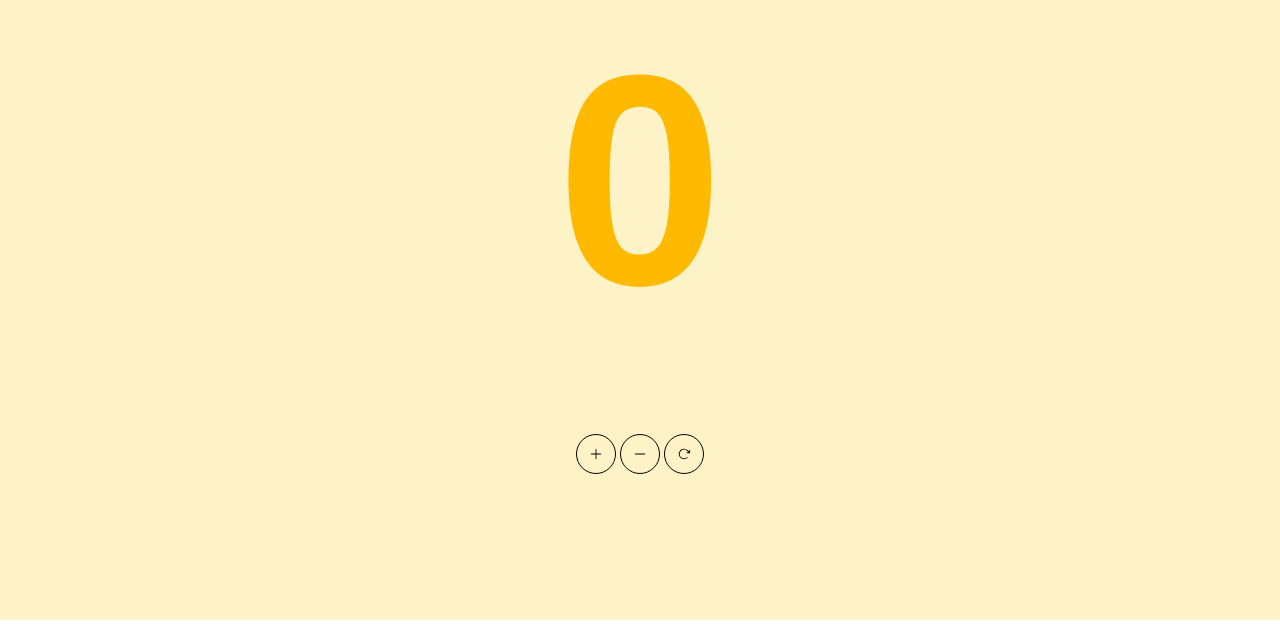
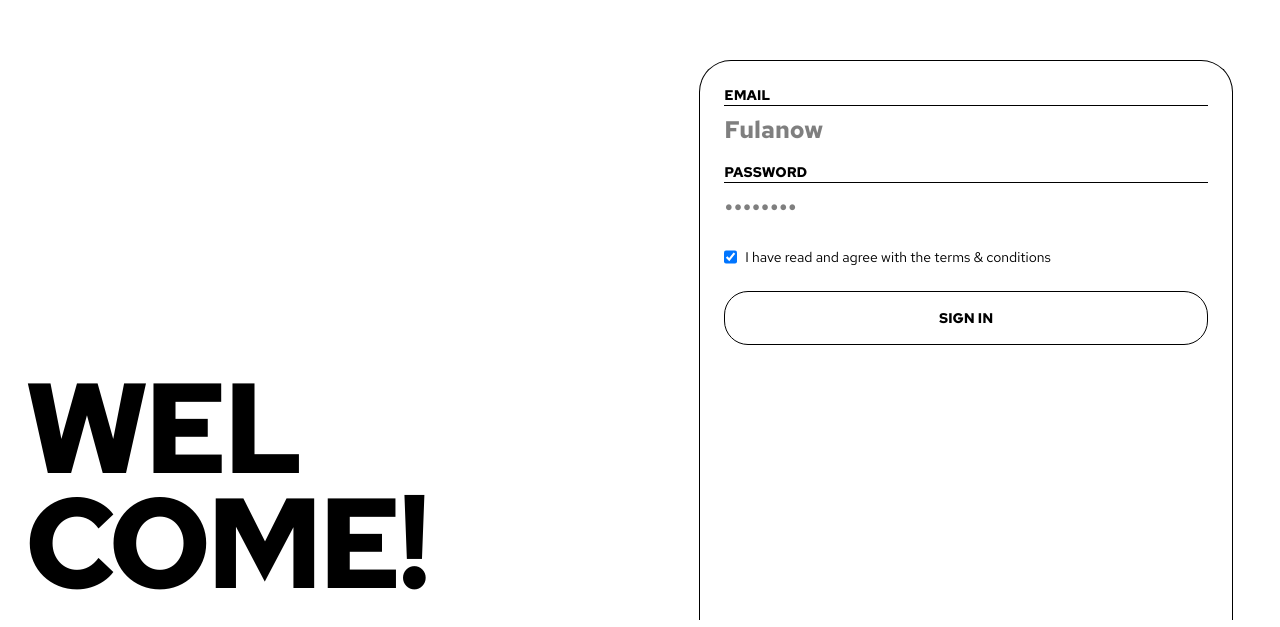
Before and after one commit to al4m-2068/react-tasks, a React (Vite) app: page /sign-in in a window 1280 px wide. Shown: the part 180-807 px from the top of the page. Built offline with nearby package versions, Linux system fonts and the light colour scheme; a web font is replaced by a local one.

Commit message:
Task13: useForm React Hook Form + Initialize real project

```diff
--- a/index.html
+++ b/index.html
@@ -7,7 +7,7 @@
     <title>reacting-tasks</title>
   </head>
   <body>
-    <div id="root" class="h-screen flex items-center justify-center"></div>
+    <div id="root" class="font-rh h-screen flex items-center justify-center"></div>
     <script type="module" src="/src/main.jsx"></script>
   </body>
 </html>
--- a/package.json
+++ b/package.json
@@ -14,9 +14,11 @@
     "@tailwindcss/vite": "^4.3.3",
     "react": "^19.2.8",
     "react-dom": "^19.2.8",
+    "react-hook-form": "^7.89.0",
     "react-router": "^7.18.2",
     "tailwindcss": "^4.3.3",
-    "vite-jsconfig-paths": "^2.0.1"
+    "vite-jsconfig-paths": "^2.0.1",
+    "zustand": "^5.0.15"
   },
   "devDependencies": {
     "@eslint/js": "^10.0.1",
--- a/src/App.jsx
+++ b/src/App.jsx
@@ -8,7 +8,9 @@
 // import { createContext, useState } from "react"
 // import Navbar from "./tasks/task-040926/Navbar"
 // import Profile from "./tasks/task-040926/Profile"
-import CounterApp from "./tasks/NEW_task-100926/CounterApp"
+import { RouterProvider } from "react-router"
+import CounterApp from "./tasks/task-100926/CounterApp"
+import { routes } from "./tasks/N_main-task-300926/router/router"
 
 // 04/09/26 - useContext
 // export const NameContext = createContext('');
@@ -35,8 +37,11 @@ function App() {
         </div>
       </NameContext.Provider> */}
 
-      {/* -----> NEW: 10/09/26 - useReducer <----- */}
-      <CounterApp/>
+      {/* -----> 10/09/26 - useReducer <----- */}
+      {/* <CounterApp/> */}
+
+      {/* -----> NEW: 30/09/26 - React Hook Form <----- */}
+      <RouterProvider router={routes} />
     </>
   )
 }
--- /dev/null
+++ b/src/tasks/N_main-task-300926/data/dataStore.js
@@ -0,0 +1,51 @@
+import { create } from "zustand";
+import { persist } from "zustand/middleware";
+
+const MOCK_USERS = [
+  {
+    id: 1,
+    email: 'fulan@gmail.com',
+    name: 'Fulan',
+    role: 'user',
+    password: '123',
+  },
+];
+
+export const dataStore = create(
+  persist(
+    (set) => ({
+      user: null,
+      error: null,
+
+      login: (email, password) => {
+        // 1. Cari user berdasarkan email saja terlebih dahulu
+        const emailExists = MOCK_USERS.find(u => u.email === email)
+
+        // 2. Jika email tidak terdaftar sama sekali
+        if (!emailExists) {
+          set({ error: 'Akun tidak ditemukan' })
+          return false
+        }
+
+        // 3. Jika email ada, tapi password salah
+        if (emailExists.password !== password) {
+          set({ error: 'Password salah!' })
+          return false
+        }
+
+        // 4. Jika email dan password benar
+        const { password: _, ...userData } = emailExists
+        set({
+          user: userData,
+          error: null
+        })
+        return true
+      },
+
+      logout: () => set({ user: null, error: null }),
+    }),
+    {
+      name: "am-data-store",
+    }
+  )
+)
--- /dev/null
+++ b/src/tasks/N_main-task-300926/layout/AccountTheme.jsx
@@ -0,0 +1,25 @@
+import React from 'react'
+import { Navigate, Outlet } from 'react-router'
+import { dataStore } from '../data/dataStore'
+
+function AccountTheme() {
+
+  const user = dataStore(state => state.user)
+
+  if (!user) return <Navigate to={'/sign-in'}/>
+
+  return (
+    <>
+    <header className='h-full p-3 pl-0 w-60 shrink-0'>
+      <div className='flex flex-col w-full h-full p-4 border border-l-0'>
+        <p>Welcome</p>
+      </div>
+    </header>
+    <main className='w-full h-full py-4'>
+      <div className="mx-auto w-220"><Outlet/></div>
+    </main>
+    </>
+  )
+}
+
+export default AccountTheme
--- /dev/null
+++ b/src/tasks/N_main-task-300926/layout/AuthTheme.jsx
@@ -0,0 +1,18 @@
+import React from 'react'
+import { useForm } from 'react-hook-form'
+import { Outlet } from 'react-router'
+
+function AuthTheme() {
+  return (
+    <>
+    <div className='flex w-full h-full items-end px-6 py-5'>
+      <h1 className="text-9xl/[90%] uppercase font-bold tracking-tighter">Wel<br/>come!</h1>
+    </div>
+    <div className='flex w-full h-full items-end justify-center'>
+      <Outlet/>
+    </div>
+    </>
+  )
+}
+
+export default AuthTheme
--- /dev/null
+++ b/src/tasks/N_main-task-300926/pages/Dashboard.jsx
@@ -0,0 +1,15 @@
+import { dataStore } from '../data/dataStore'
+
+function Dashboard() {
+  const user = dataStore((state) => state.user)
+
+  return (
+    <>
+    <section>
+      <p>Welcome, {user.name}!</p>
+    </section>
+    </>
+  )
+}
+
+export default Dashboard
--- /dev/null
+++ b/src/tasks/N_main-task-300926/pages/auth/SignIn.jsx
@@ -0,0 +1,70 @@
+import { useForm } from "react-hook-form"
+import { dataStore } from "../../data/dataStore"
+import { Navigate, useNavigate } from "react-router"
+
+function SignIn() {
+  const error = dataStore((state) => state.error)
+  const user = dataStore((state) => state.user)
+  const login = dataStore((state) => state.login)
+  const navigate = useNavigate()
+
+  const { register, handleSubmit, formState: { errors, isValid } } = useForm({
+    mode: 'onChange',
+    defaultValues: { email: '', password: '', tac: true },
+  })
+
+  if (user) return <Navigate to="/" replace />
+
+  const onSubmit = (data) => {
+    const isSuccess = login(data.email, data.password)
+    if (isSuccess) navigate('/')
+  }
+
+  return (
+    <div className="w-[85%]">
+      <form className='p-6 border border-b-0 rounded-t-4xl flex flex-col w-full h-[70vh] gap-6'
+            onSubmit={handleSubmit(onSubmit)}>
+        <fieldset className="w-full space-y-4">
+          <div className='flex flex-col text-sm uppercase font-bold'>
+            <label htmlFor="email" className="border-b">email</label>
+            <input {...register('email', {
+              required: 'Email harus diisi!',
+              pattern: {
+                value: /^[A-Z0-9._%+-]+@[A-Z0-9.-]+\.[A-Z]{2,}$/i,
+                message: "Email tidak valid"
+              }
+            })} type="email" className={`mt-2 text-2xl w-full ${errors.email && 'border border-red-400'}`}
+              id='email' placeholder='Fulanow' />
+            {errors.email && <p className="text-sm text-red-400">{errors.email.message}</p>}
+          </div>
+
+          <div className='flex flex-col text-sm uppercase font-bold'>
+            <label htmlFor="password" className="border-b">password</label>
+            <input {...register('password', { required: 'Masukkan password!' })}
+              type="password" className={`mt-2 text-2xl w-full ${errors.password && 'border border-red-400'}`}
+              id='password' placeholder='••••••••' />
+            {errors.password && <p className="text-sm text-red-400">{errors.password.message}</p>}
+          </div>
+        </fieldset>
+
+        <div className="w-full flex flex-col">
+          <label htmlFor="tac" className="text-sm flex gap-2 select-none">
+            <input {...register('tac', { required: 'You must agree with the TaC!' })}
+              id="tac" type="checkbox" name="tac" />
+            I have read and agree with the terms & conditions
+          </label>
+          {errors.tac && <p className="text-sm text-red-400">{errors.tac.message}</p>}
+        </div>
+
+        {error && <div className="p-3 text-red-400">{error}</div>}
+
+        <button disabled={!isValid} type="submit"
+          className="border rounded-3xl text-sm font-bold uppercase py-4 cursor-pointer disabled:cursor-not-allowed">
+          Sign in
+        </button>
+      </form>
+    </div>
+  )
+}
+
+export default SignIn
--- /dev/null
+++ b/src/tasks/N_main-task-300926/pages/auth/SignUp.jsx
@@ -0,0 +1,8 @@
+
+function SignUp() {
+  return (
+    <div>SignUp</div>
+  )
+}
+
+export default SignUp
--- /dev/null
+++ b/src/tasks/N_main-task-300926/router/router.jsx
@@ -0,0 +1,24 @@
+import { createBrowserRouter } from "react-router";
+import AccountTheme from "../layout/AccountTheme";
+import Dashboard from "../pages/Dashboard";
+import AuthTheme from "../layout/AuthTheme";
+import SignIn from "../pages/auth/SignIn";
+import SignUp from "../pages/auth/SignUp";
+
+export const routes = createBrowserRouter([
+  {
+    path: '/',
+    element: <AuthTheme/>,
+    children: [
+      { path: 'sign-in', element: <SignIn/> },
+      { path: 'sign-up', element: <SignUp/> },
+    ]
+  },
+  {
+    path: '/',
+    element: <AccountTheme/>,
+    children: [
+      { index: true, element: <Dashboard/> },
+    ],
+  },
+])
```
Also changed, not shown: src/tasks/task-100926/CounterApp.jsx (renamed from src/tasks/NEW_task-100926/CounterApp.jsx), 1 other file (tests, documents, lock files or other folders).
